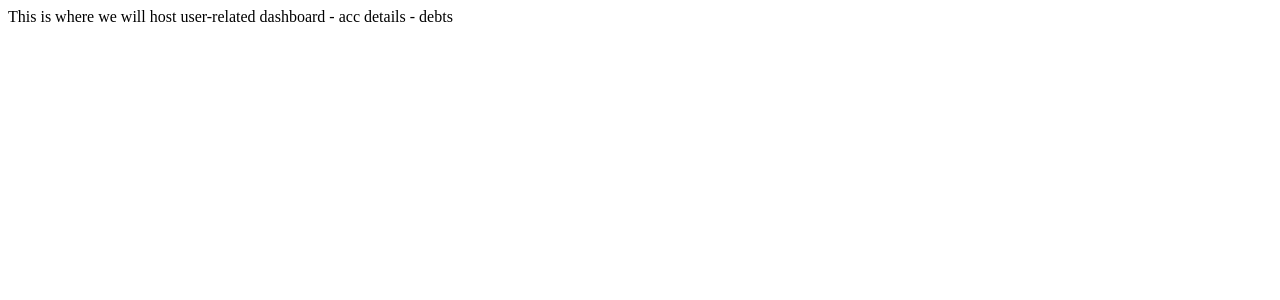
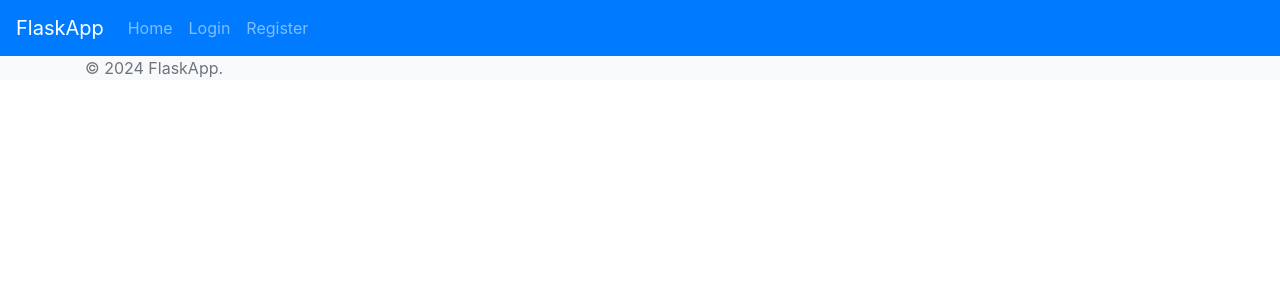
Before and after one commit to nimathing2052/Debt_Settlement, a Flask app: page /user_profile in a window 1280 px wide. Shown: the top 300 px of the page. Run offline with Flask 3, Linux system fonts and the light colour scheme; some libraries are stand-ins or nearby versions.

Commit message:
restored html edits i made last week

```diff
--- a/Debt_Settlement/templates/user_profile.html
+++ b/Debt_Settlement/templates/user_profile.html
@@ -2,12 +2,56 @@
 <html lang="en">
 <head>
     <meta charset="UTF-8">
-    <title>User Profile</title>
+    <meta name="viewport" content="width=device-width, initial-scale=1.0">
+    <title>Flask App</title>
+    <!-- Bootstrap CSS (Ensure the correct path to the Bootstrap CSS file) -->
+    <link rel="stylesheet" href="https://stackpath.bootstrapcdn.com/bootstrap/4.5.2/css/bootstrap.min.css">
 </head>
 <body>
-This is where we will host user-related dashboard
-- acc details
-- debts
+    <header>
+        <!-- Navigation Bar -->
+        <nav class="navbar navbar-expand-lg navbar-dark bg-primary">
+            <a class="navbar-brand" href="{{ url_for('home') }}">FlaskApp</a>
+            <div class="collapse navbar-collapse" id="navbarSupportedContent">
+                <ul class="navbar-nav mr-auto">
+                    <li class="nav-item">
+                        <a class="nav-link" href="{{ url_for('home') }}">Home</a>
+                    </li>
+                    {% if 'user_id' in session %}
+                    <li class="nav-item">
+                        <a class="nav-link" href="{{ url_for('user_profile') }}">Profile</a>
+                    </li>
+                    <li class="nav-item">
+                        <a class="nav-link" href="{{ url_for('logout') }}">Logout</a>
+                    </li>
+                    {% else %}
+                    <li class="nav-item">
+                        <a class="nav-link" href="{{ url_for('login') }}">Login</a>
+                    </li>
+                    <li class="nav-item">
+                        <a class="nav-link" href="{{ url_for('register') }}">Register</a>
+                    </li>
+                    {% endif %}
+                </ul>
+            </div>
+        </nav>
+    </header>
 
+    <main role="main" class="container">
+        <!-- Block for page-specific content -->
+        {% block content %}
+        {% endblock %}
+    </main>
+
+    <footer class="footer bg-light">
+        <div class="container">
+            <span class="text-muted">&copy; 2024 FlaskApp.</span>
+        </div>
+    </footer>
+
+    <!-- Bootstrap JS and jQuery (Ensure the correct path to the JS files) -->
+    <script src="https://code.jquery.com/jquery-3.5.1.slim.min.js"></script>
+    <script src="https://cdn.jsdelivr.net/npm/@popperjs/core@2.5.6/dist/umd/popper.min.js"></script>
+    <script src="https://stackpath.bootstrapcdn.com/bootstrap/4.5.2/js/bootstrap.min.js"></script>
 </body>
 </html>
```
Also changed, not shown: 1 other file.
